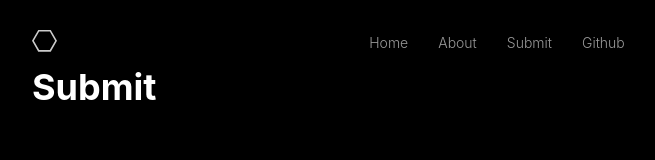
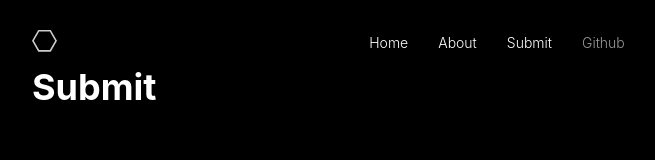
Before and after one commit to timothyac/what-next, a Next.js app: page /submit in a window 1280 px wide. Shown: the top 160 px of the page, without its empty margins (128-783 px from the left). Built offline with nearby package versions, Linux system fonts and the light colour scheme.

Commit message:
adding active prop to links

```diff
--- /dev/null
+++ b/components/NavLink.js
@@ -0,0 +1,25 @@
+import { withRouter } from "next/router";
+import Link from "next/link";
+
+const ActiveLink = ({ children, router, href }) => (
+  <Link href={href}>
+    <a>
+      {children}
+      <style jsx>{`
+        a {
+          font-size: 14px;
+          text-decoration: none;
+          transition: color 0.2s ease;
+          color: ${router.pathname === href
+            ? "white"
+            : "rgb(153, 153, 153)"}; /* If we are on the page, highlight the link */
+        }
+        a:hover {
+          color: white;
+        }
+      `}</style>
+    </a>
+  </Link>
+);
+
+export default withRouter(ActiveLink);
--- a/components/Navbar.js
+++ b/components/Navbar.js
@@ -1,5 +1,6 @@
 import Link from "next/link";
 import Icon from "./Icon";
+import NavLink from "./NavLink";
 
 const Navbar = () => (
   <div className="container pt nav-grid">
@@ -7,19 +8,13 @@ const Navbar = () => (
     <div className="nav-flex-center">
       <ul>
         <li>
-          <Link href="/">
-            <a>Home</a>
-          </Link>
+          <NavLink href="/">Home</NavLink>
         </li>
         <li>
-          <Link href="/about">
-            <a>About</a>
-          </Link>
+          <NavLink href="/about">About</NavLink>
         </li>
         <li>
-          <Link href="/submit">
-            <a>Submit</a>
-          </Link>
+          <NavLink href="/submit">Submit</NavLink>
         </li>
         <li>
           <a
```
